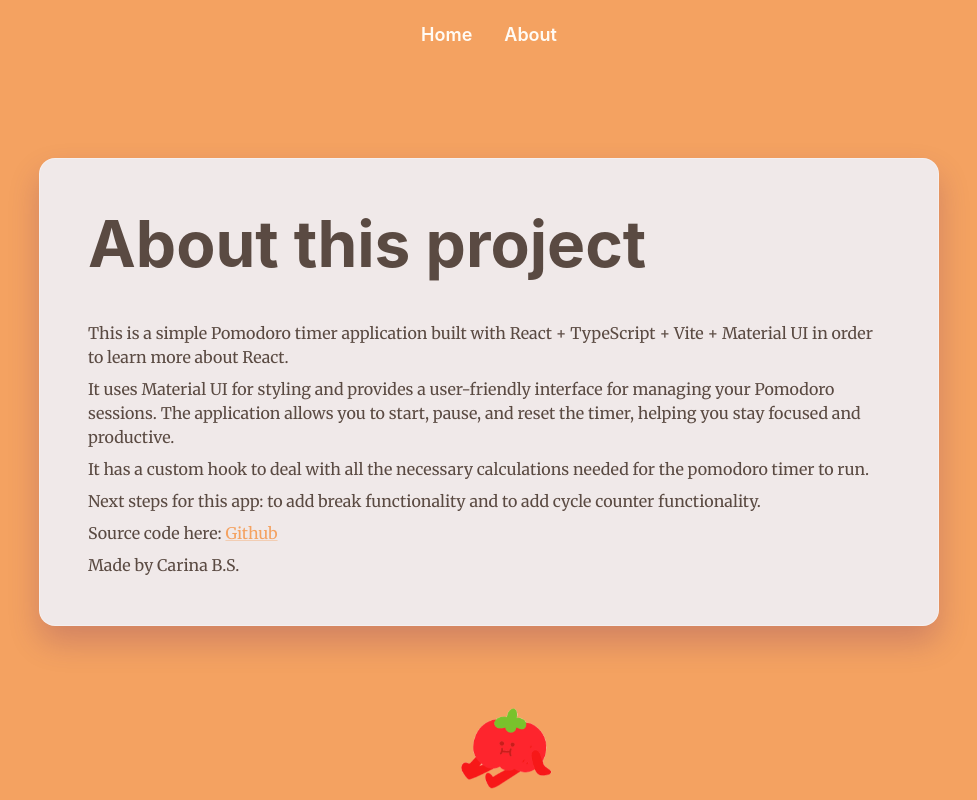
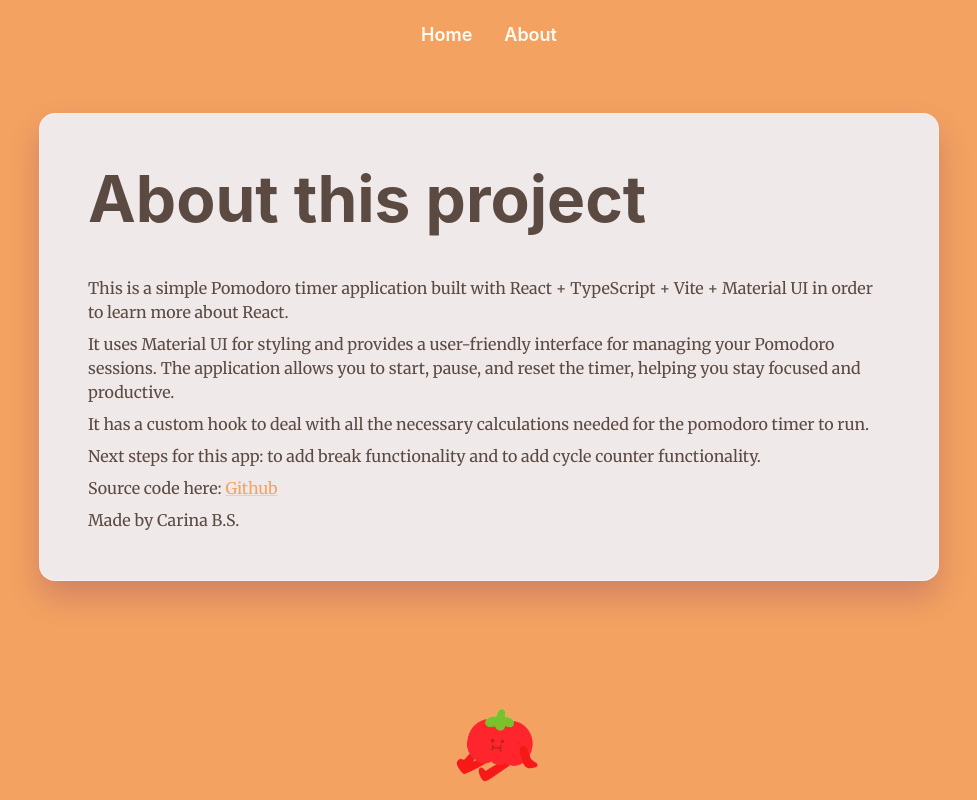
Before and after one commit to CarinaBondor/pomodoroTimeTracker, a React (Vite) app: page /about in a window 1280 px wide. Shown: the whole page, without its empty margins (151-1128 px from the left). Built offline with nearby package versions, Linux system fonts and the light colour scheme; a web font is replaced by a local one.

Commit message:
final tweaks

```diff
--- a/src/App.css
+++ b/src/App.css
@@ -8,20 +8,27 @@
 }
 
 #root {
-    min-height: 100dvh;
     background-color: var(--color-primary);
     font-size: 18px;
+    min-height: 100dvh;
     padding: 2rem;
     position: relative;
 }
 
 main {
+    align-items: center;
+    display: grid;
+    margin: 2.5rem 0 0 0;
+    min-height: 80vh;
+    place-items: center;
     position: relative;
-    margin: 2.5rem 0 0 0;
-    display: grid;
-    place-items: center;
-    align-items: center;
-    min-height: 80vh;
+}
+
+.routes-container {
+    padding-bottom: 90px;
+    position: relative;
+    width: 100%;
+    z-index: 2;
 }
 
 header {
@@ -33,13 +40,13 @@ header {
 }
 
 nav ul {
-    list-style-type: none;
     align-items: center;
+    color: var(--color-bg-default);
     display: flex;
+    font-weight: 600;
     gap: 2rem;
     justify-content: center;
-    color: var(--color-bg-default);
-    font-weight: 600;
+    list-style-type: none;
     transition: 0.3s color;
 }
 
@@ -65,17 +72,12 @@ nav li a:hover {
 }
 
 .tomato-image {
-    position: fixed;
+    animation: bobbingEffect 3s ease-in-out infinite;
     bottom: 1rem;
     margin: 0 auto;
-    animation: bobbingEffect 4s ease-in-out infinite;
+    position: fixed;
+    width: 90px;
     z-index: 1;
-    width: 90px;
-
-    @media screen and (min-height: 600px) {
-        width: 100px;
-        bottom: 1rem;
-    }
 }
 
 @keyframes bobbingEffect {
--- a/src/App.tsx
+++ b/src/App.tsx
@@ -12,6 +12,7 @@ function App(): React.ReactElement {
         <>
             <NavBar />
             <main>
+                <div className="routes-container">
                     <Routes>
                         <Route
                             path="/"
@@ -22,6 +23,7 @@ function App(): React.ReactElement {
                             element={<About />}
                         />
                     </Routes>
+                </div>
                 <img
                     src={tomato}
                     alt="Logo"
--- a/src/pages/About.tsx
+++ b/src/pages/About.tsx
@@ -14,7 +14,6 @@ export default function About(): React.ReactElement {
                 flexDirection: "column",
                 gap: ".5rem",
                 alignItems: "flex-start",
-                zIndex: "2",
             }}
         >
             <Typography
--- a/src/pages/Home.tsx
+++ b/src/pages/Home.tsx
@@ -12,7 +12,6 @@ function Home(): React.ReactElement {
                 maxWidth="md"
                 sx={{
                     padding: { xs: 2, sm: 4, md: 6 },
-                    zIndex: "2",
                 }}
             >
                 <section
--- a/src/theme/theme.ts
+++ b/src/theme/theme.ts
@@ -40,6 +40,7 @@ export const theme = createTheme({
                     textTransform: "none",
                     fontWeight: 600,
                     boxShadow: "0 4px 8px rgba(230, 111, 81, 0.2)",
+                    cornerShape: "scoop",
                     "&:hover": {
                         boxShadow: "0 6px 16px rgba(230, 111, 81, 0.3)",
                     },
@@ -49,6 +50,7 @@ export const theme = createTheme({
                     fontSize: "1rem",
                     fontWeight: 600,
                     border: "2px solid #e76f51",
+                    cornerShape: "scoop",
                     "&:hover": {
                         boxShadow: "0 6px 16px rgba(230, 111, 81, 0.3)",
                     },
@@ -63,6 +65,7 @@ export const theme = createTheme({
                     padding: "3rem",
                     boxShadow: "0 1rem 2rem rgba(72, 5, 104, 0.2)",
                     border: "1px solid rgba(255, 255, 255, 0.3)",
+                    cornerShape: "squircle",
                 },
             },
         },
```
Lines whose indentation alone changed are shown as unchanged.
